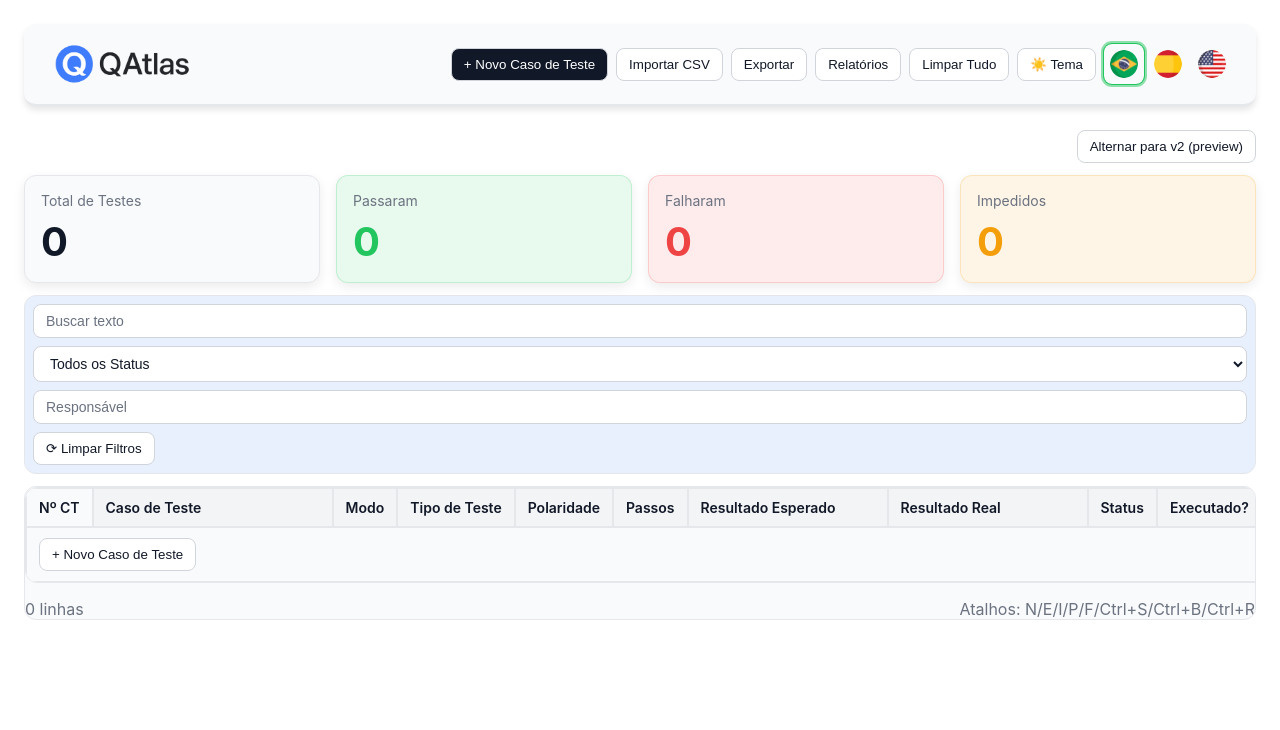
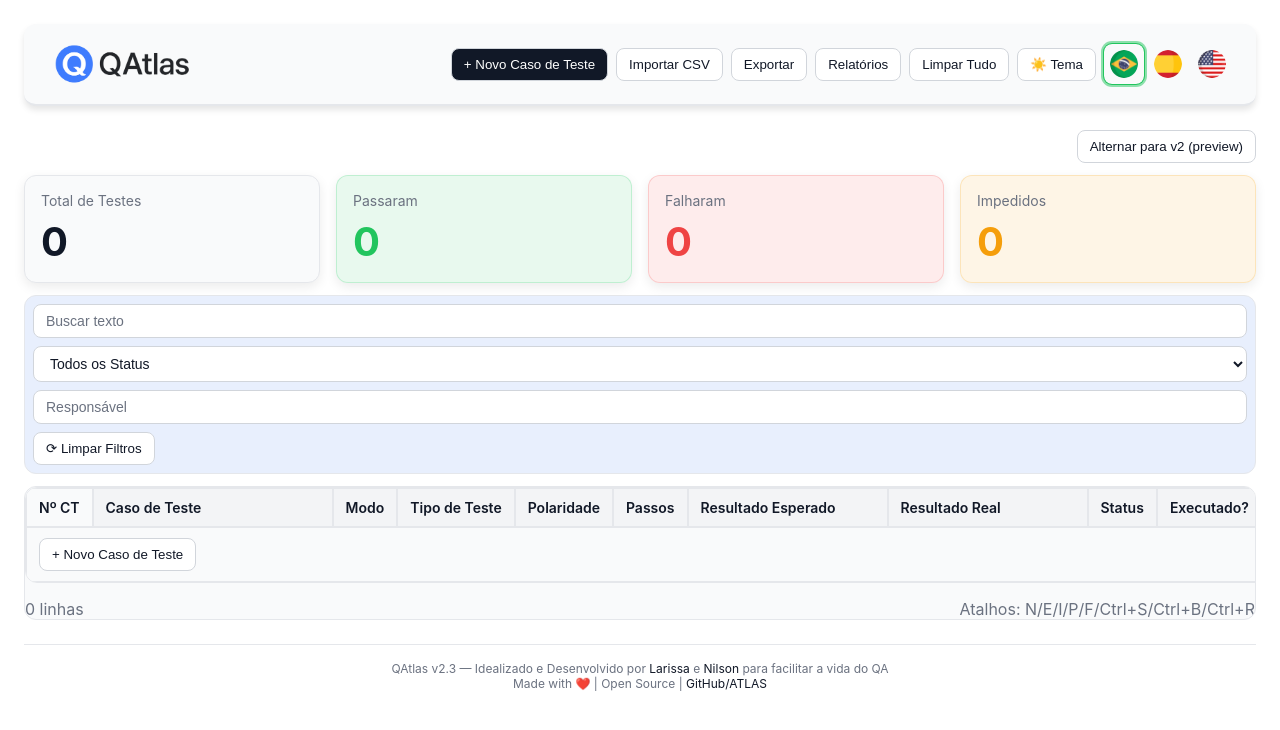
Before and after one commit to nilrd/QATLAS, a React (Vite) app: page / in a window 1280 px wide. Shown: the top 730 px of the page. Built offline with nearby package versions, Linux system fonts and the light colour scheme.

Commit message:
inclusão do rodapé

```diff
--- a/src/App.tsx
+++ b/src/App.tsx
@@ -6,6 +6,7 @@ import { CaseTable } from './components/CaseTable'
 import { ImportModal } from './components/ImportModal'
 import { Reports } from './pages/Reports'
 import { ReportsV2 } from './pages/ReportsV2'
+import { Footer } from './components/Footer'
 import { Filters } from './components/Filters'
 import { ProjectsBar } from './components/ProjectsBar'
 import { RequirementsBarV2 } from './components/RequirementsBarV2'
@@ -121,6 +122,7 @@ export function App(){
       )}
       {showImport && <ImportModal onClose={()=> setShowImport(false)} />}
       {showReports && (useV2 ? <ReportsV2 onClose={()=> setShowReports(false)} /> : <Reports onClose={()=> setShowReports(false)} />)}
+      <Footer />
     </div>
   )
 }
--- /dev/null
+++ b/src/components/Footer.tsx
@@ -0,0 +1,17 @@
+export function Footer(){
+  return (
+    <div style={{ marginTop: 24, paddingTop: 16, borderTop: '1px solid var(--border)', color: 'var(--muted)', fontSize: 12, textAlign: 'center' }}>
+      <div>
+        QAtlas v2.3 — Idealizado e Desenvolvido por{' '}
+        <a href="https://www.linkedin.com/in/larissa-rocha-10673027b/" target="_blank" rel="noreferrer" style={{ color: 'var(--fg)', textDecoration: 'none' }}>Larissa</a>
+        {' '}e{' '}
+        <a href="https://www.linkedin.com/in/nilsondasilvabrites/" target="_blank" rel="noreferrer" style={{ color: 'var(--fg)', textDecoration: 'none' }}>Nilson</a>
+        {' '}para facilitar a vida do QA
+      </div>
+      <div>
+        Made with ❤️ | Open Source |{' '}
+        <a href="https://github.com/nilrd/QATLAS" target="_blank" rel="noreferrer" style={{ color: 'var(--fg)', textDecoration: 'none' }}>GitHub/ATLAS</a>
+      </div>
+    </div>
+  )
+}
```
